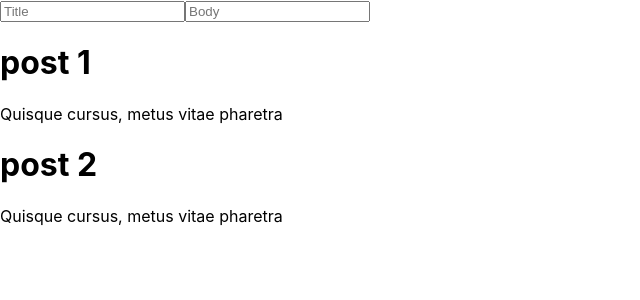
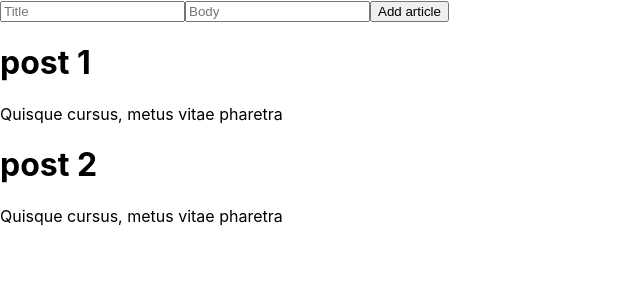
Before and after one commit to ThibautGillain/react-redux-tutorial, a React (Create React App) app in the folder react-redux-example/: page / in a window 1280 px wide. Shown: the top 300 px of the page, without its empty margins (0-640 px from the left). Built offline with nearby package versions, Linux system fonts and the light colour scheme.

Commit message:
button add article

```diff
--- a/react-redux-example/src/components/AddArticle/AddArticle.js
+++ b/react-redux-example/src/components/AddArticle/AddArticle.js
@@ -31,7 +31,9 @@ const AddArticle = ({ saveArticle }) => {
                 placeHolder="Body"
                 onChange={handleArticleData}
             />
+        <button>Add article</button>
         </form>
+
     )
 }
 
```
